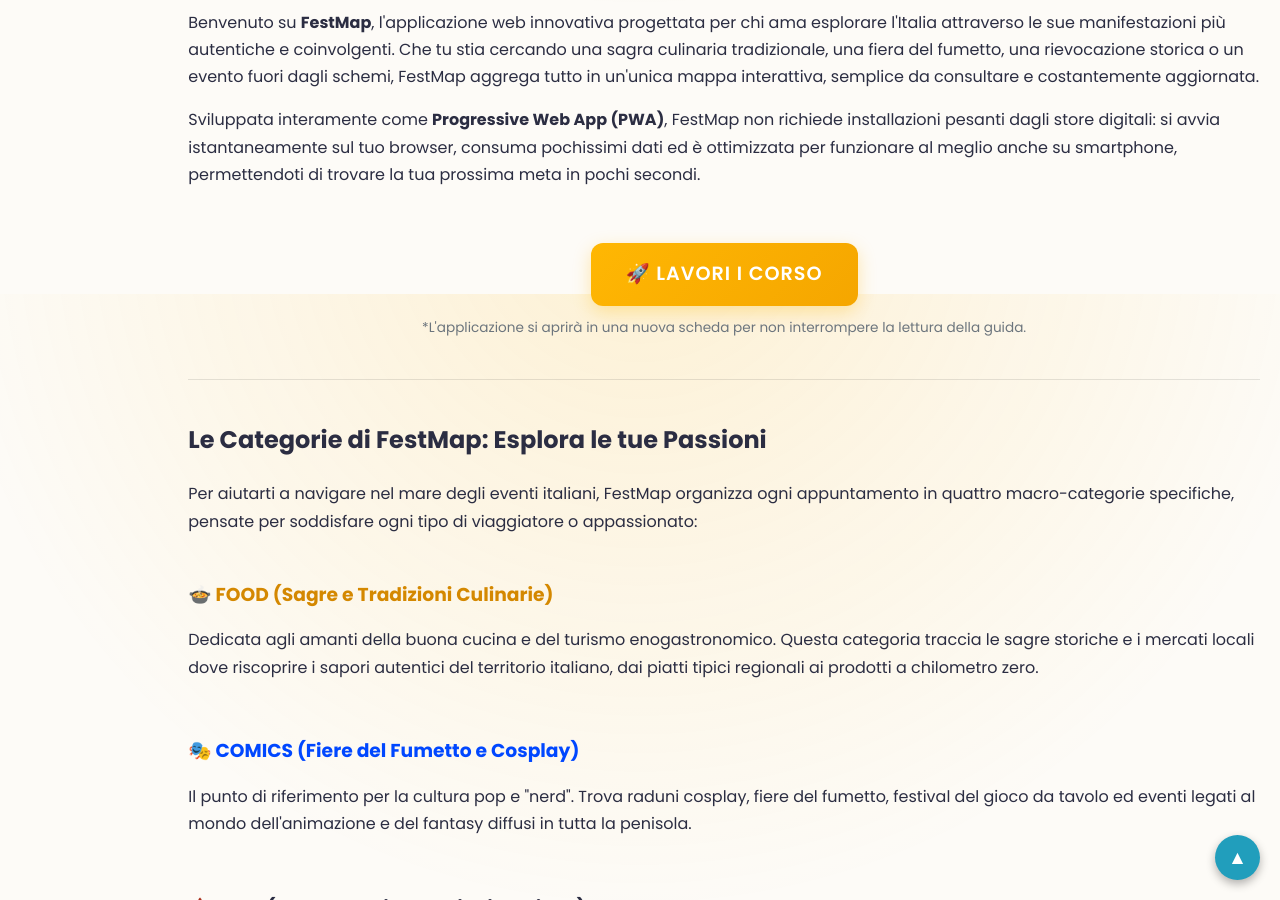
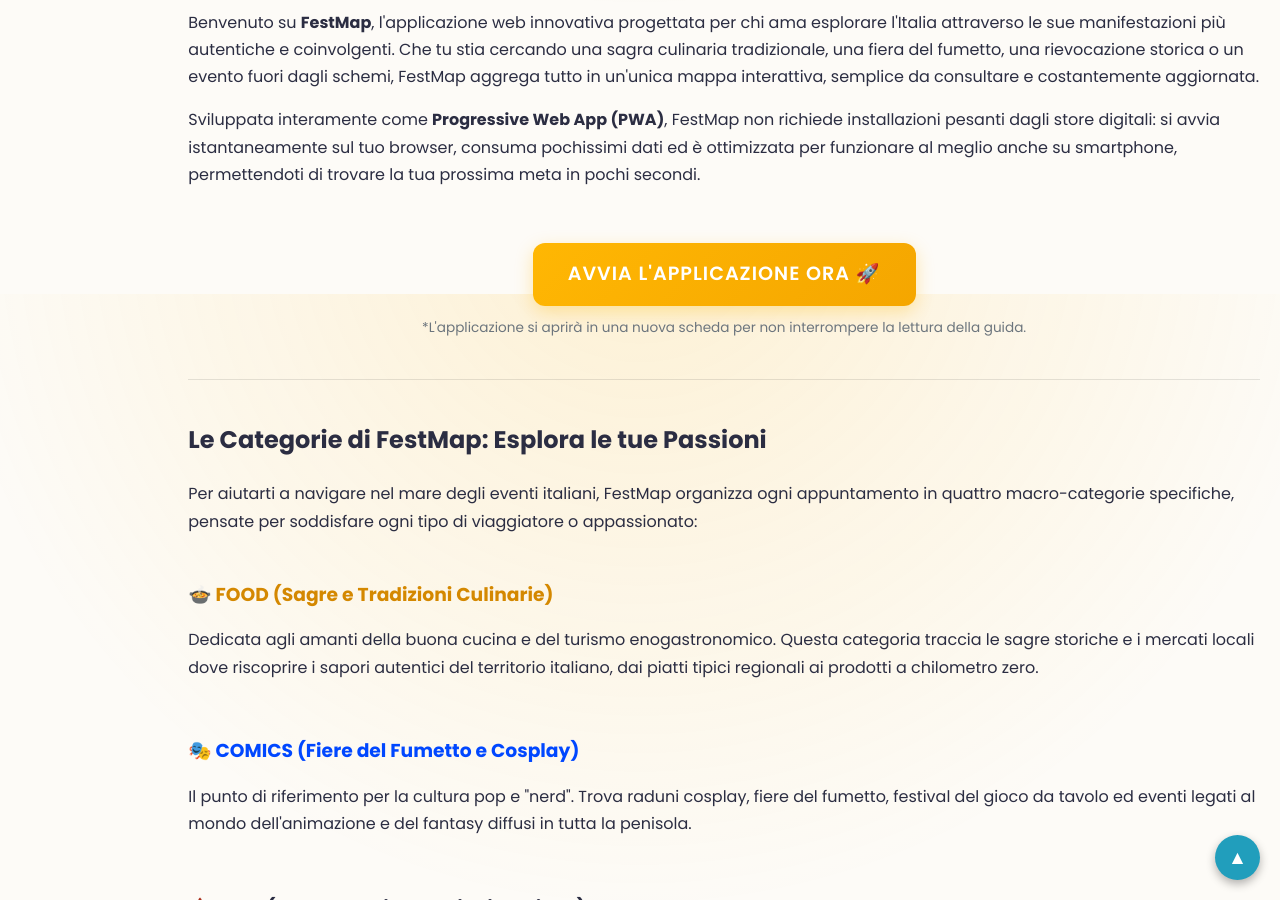
Before and after one commit to SeekerD-Code/SeekerD-Code.github.io, a Jekyll site: the page built from apps/festmap-guida.html, in a window 1280 px wide and 900 px high, scrolled down 606 px. Built offline with Jekyll 4.4.1, drawn with Linux system fonts in a browser that asks for light colours; some web fonts are replaced.

Commit message:
Update festmap-guida.html

```diff
--- a/apps/festmap-guida.html
+++ b/apps/festmap-guida.html
@@ -27,7 +27,7 @@
             <!-- PULSANTE DI AZIONE PRIMARIO (Apre l'app separatamente) -->
             <div style="text-align: center; margin: 40px 0;">
                 <a href="https://seekerdcode.it/FestMap/" target="_blank" class="btn" style="font-size: 1.2rem; padding: 15px 35px; text-transform: uppercase; letter-spacing: 1px;">
-                    🚀 Lavori i corso
+                    Avvia l'Applicazione Ora 🚀
                 </a>
                 <p style="font-size: 0.85rem; color: var(--text-muted); margin-top: 10px;">
                     *L'applicazione si aprirà in una nuova scheda per non interrompere la lettura della guida.
```
